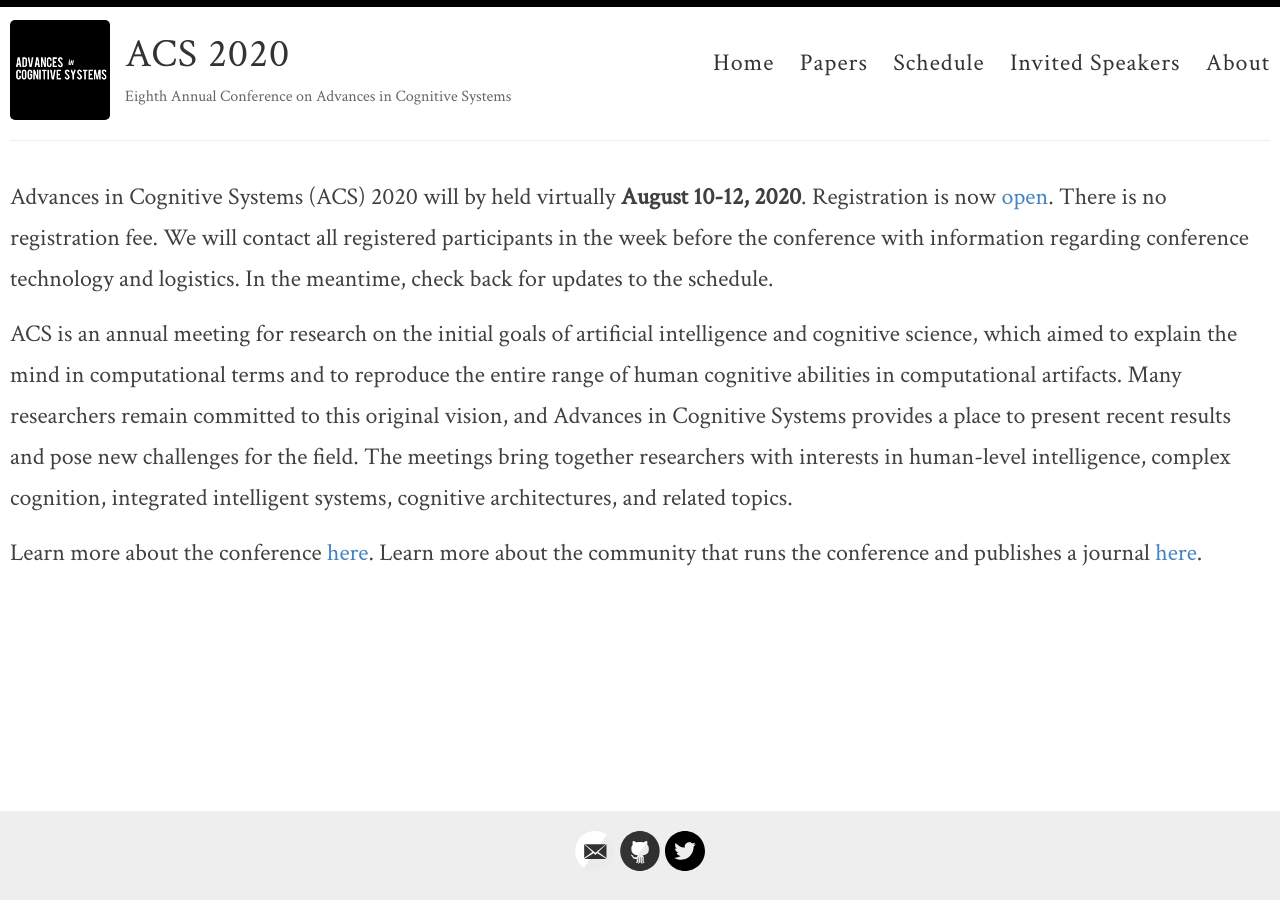
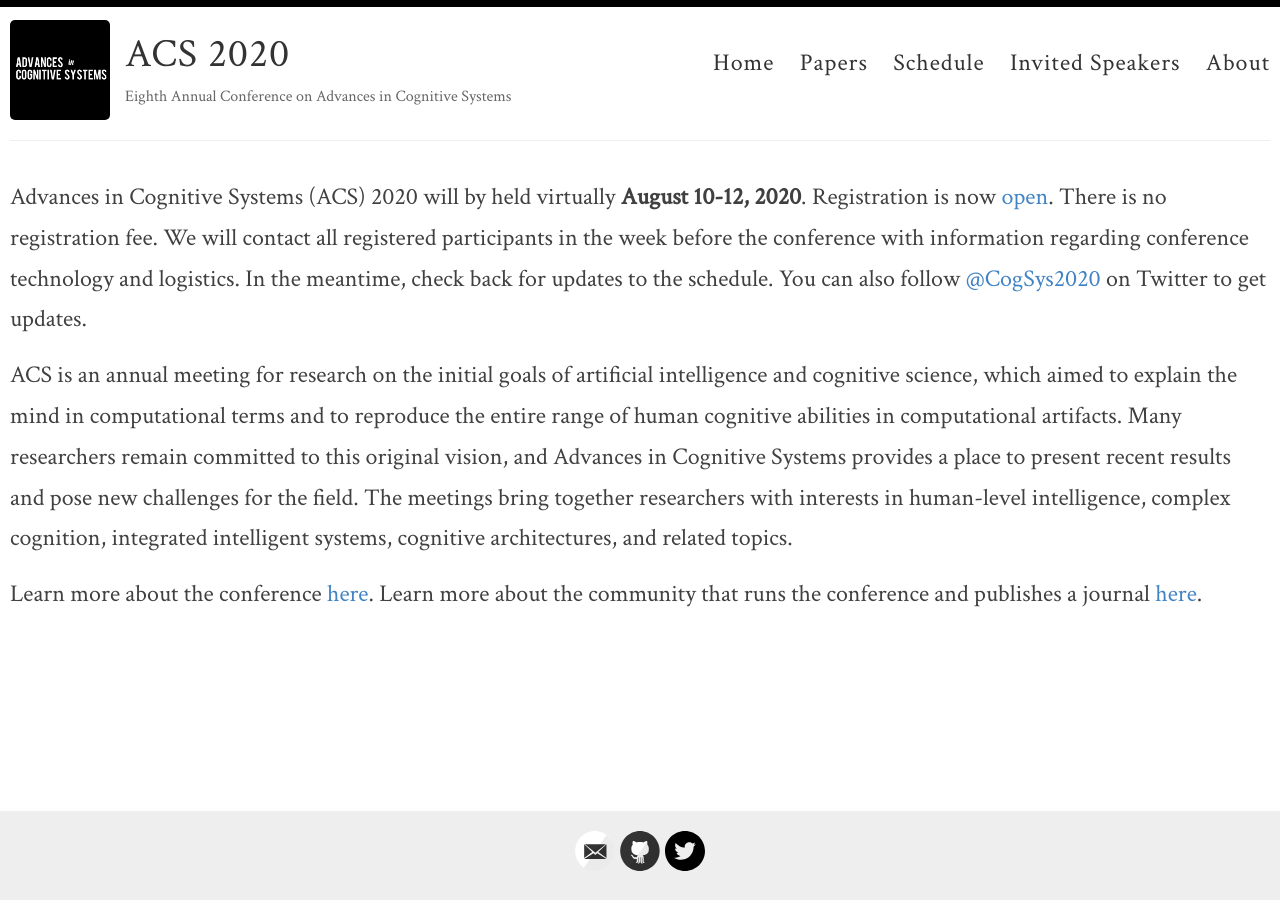
Before and after one commit to anna-reali/dc2021, a Jekyll site: the page built from index.md, in a window 1280 px wide. Built offline with Jekyll 4.4.1, drawn with Linux system fonts in a browser that asks for light colours.

Commit message:
Update index.md

```diff
--- a/index.md
+++ b/index.md
@@ -3,7 +3,7 @@ layout: page
 permalink: /
 ---
 
-Advances in Cognitive Systems (ACS) 2020 will by held virtually **August 10-12, 2020**. Registration is now [open](https://docs.google.com/forms/d/e/1FAIpQLScSjkOpmMFlC4ky0EJuMif9MkNUTDM8i5paJ4Q3SmAl6Rh9hQ/viewform?vc=0&c=0&w=1). There is no registration fee. We will contact all registered participants in the week before the conference with information regarding conference technology and logistics. In the meantime, check back for updates to the schedule.
+Advances in Cognitive Systems (ACS) 2020 will by held virtually **August 10-12, 2020**. Registration is now [open](https://docs.google.com/forms/d/e/1FAIpQLScSjkOpmMFlC4ky0EJuMif9MkNUTDM8i5paJ4Q3SmAl6Rh9hQ/viewform?vc=0&c=0&w=1). There is no registration fee. We will contact all registered participants in the week before the conference with information regarding conference technology and logistics. In the meantime, check back for updates to the schedule. You can also follow [@CogSys2020](https://twitter.com/CogSys2020) on Twitter to get updates.
 
 ACS is an annual meeting for research on the initial goals of artificial intelligence and cognitive science, which aimed to explain the mind in computational terms and to reproduce the entire range of human cognitive abilities in computational artifacts. Many researchers remain committed to this original vision, and Advances in Cognitive Systems provides a place to present recent results and pose new challenges for the field. The meetings bring together researchers with interests in human-level intelligence, complex cognition, integrated intelligent systems, cognitive architectures, and related topics.
 
```
